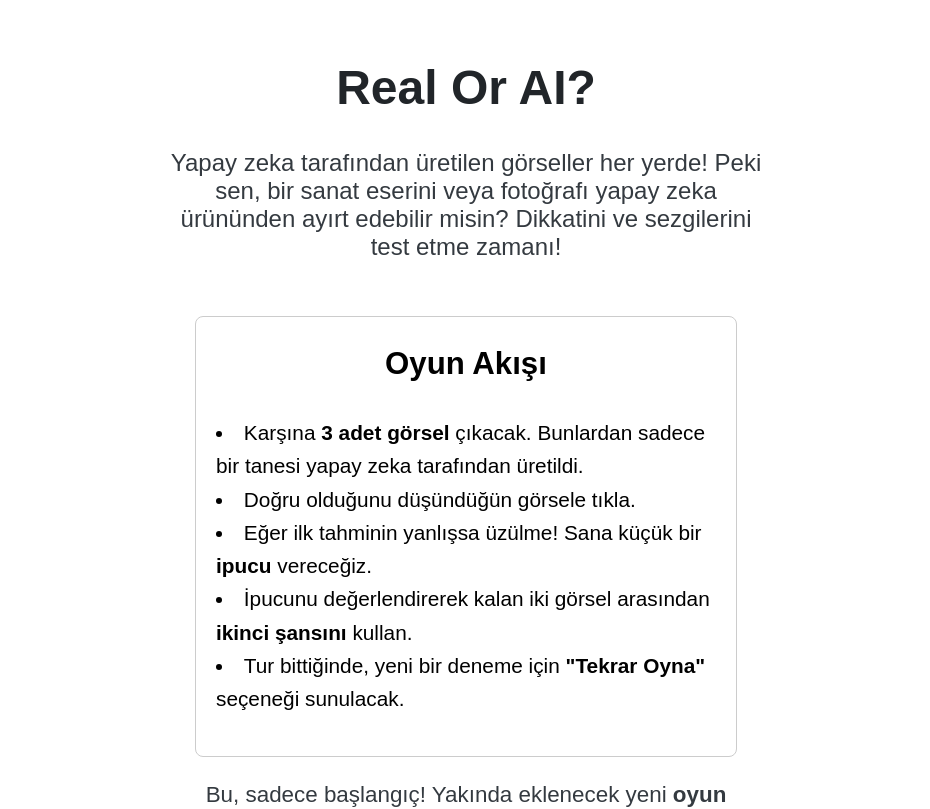
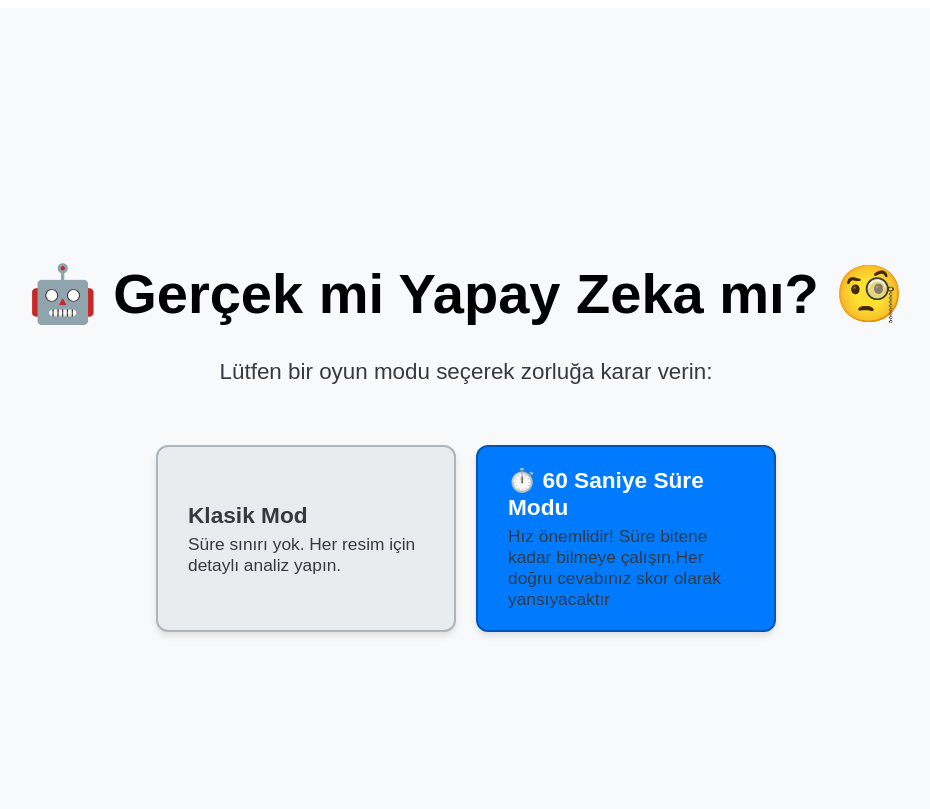
Before and after one commit to salihaisgorenn/1030510779_BS435_WebProgramlama, a React (Vite) app: page / in a window 1280 px wide. Shown: the top 809 px of the page, without its empty margins (174-1104 px from the left). Built offline with nearby package versions, Linux system fonts and the light colour scheme.

Commit message:
feat: Worked on new mode implementation

```diff
--- a/src/App.jsx
+++ b/src/App.jsx
@@ -2,11 +2,20 @@ import React, { useState } from 'react';
 import StartScreen from './components/StartScreen.jsx';
 import GameScreen from './components/GameScreen.jsx';
 import ResultScreen from './components/ResultScreen.jsx';
+import ModeSelectionScreen from './components/ModeSelectionScreen.jsx';
+
+const MODES = {
+    CLASSIC: 'CLASSIC',
+    SPRINT: 'SPRINT',
+    NOT_SELECTED: 'NOT_SELECTED'
+};
 
 function App() {
     const [gameState, setGameState] = useState('start');
     const [isCorrectGuess, setIsCorrectGuess] = useState(false);
     const [gameId, setGameId] = useState(0);
+
+    const [gameMode, setGameMode] = useState(MODES.NOT_SELECTED);
 
     const handleGuessDone = (isCorrect) => {
         if (isCorrect) {
@@ -14,7 +23,6 @@ function App() {
         } else {
             setIsCorrectGuess(false);
         }
-
         setGameState('result');
     };
 
@@ -23,19 +31,41 @@ function App() {
         setGameId(prevId => prevId + 1);
     };
 
+    const handleNextRound = () => {
+        setGameId(prevId => prevId + 1);
+    };
+
+    if (gameMode === MODES.NOT_SELECTED) {
+        return (
+            <ModeSelectionScreen setGameMode={setGameMode} MODES={MODES} />
+        );
+    }
+
     if (gameState === 'start') {
         const startGame = () => {
             setGameId(prevId => prevId + 1);
             setGameState('playing');
         }
-        return <StartScreen onStart={startGame} />;
+
+        return <StartScreen onStart={startGame} currentMode={gameMode} />;
 
     } else if (gameState === 'playing') {
-        return <GameScreen onGuessDone={handleGuessDone} gameId={gameId} />;
+        return (
+            <GameScreen
+                onGuessDone={handleGuessDone}
+                gameId={gameId}
+                currentMode={gameMode}
+                setGameMode={setGameMode}
+                MODES={MODES}
+                onNextRound={handleNextRound} // YENİ PROP
+            />
+        );
 
     } else if (gameState === 'result') {
-        return <ResultScreen isCorrect={isCorrectGuess} onPlayAgain={handlePlayAgain} />;
+
+        return <ResultScreen isCorrect={isCorrectGuess} onPlayAgain={handlePlayAgain} currentMode={gameMode} />;
     }
 }
 
+export { MODES };
 export default App;
--- a/src/components/GameScreen.jsx
+++ b/src/components/GameScreen.jsx
@@ -10,18 +10,61 @@ function shuffleArray(array) {
     return newArray;
 }
 
-// GÜNCELLENDİ: Prop'un adı artık 'onGuessDone'
-function GameScreen({ onGuessDone, gameId }) {
+function GameScreen({ onGuessDone, gameId, currentMode, setGameMode, MODES, onNextRound }) {
     const [currentImages, setCurrentImages] = useState([]);
     const [guessCount, setGuessCount] = useState(0);
     const [disabledImages, setDisabledImages] = useState([]);
     const [hint, setHint] = useState(null);
 
+    const INITIAL_TIME_MS = 60 * 1000;
+    const [timeLeft, setTimeLeft] = useState(INITIAL_TIME_MS);
+    const [timerRunning, setTimerRunning] = useState(false);
+    const [score, setScore] = useState(0);
+
+    const [feedback, setFeedback] = useState(null);
+
     useEffect(() => {
+        let interval = null;
+
+        if (currentMode === MODES.SPRINT && timerRunning && timeLeft > 0) {
+            interval = setInterval(() => {
+                setTimeLeft(prevTime => prevTime - 10);
+            }, 10);
+        } else if (timeLeft <= 0 && currentMode === MODES.SPRINT) {
+            clearInterval(interval);
+            setTimerRunning(false);
+        }
+
+        return () => clearInterval(interval);
+    }, [currentMode, timerRunning, timeLeft, MODES.SPRINT]);
+
+    useEffect(() => {
+        if (feedback && currentMode === MODES.SPRINT) {
+            const timeout = setTimeout(() => {
+                setFeedback(null);
+
+                if (feedback === 'correct' || feedback === 'secondWrong') {
+                    onNextRound();
+                }
+            }, 1500);
+            return () => clearTimeout(timeout);
+        }
+    }, [feedback, currentMode, MODES.SPRINT, onNextRound]);
+
+
+    useEffect(() => {
+        if (gameId === 1 && currentMode === MODES.SPRINT) {
+            setTimeLeft(INITIAL_TIME_MS);
+            setTimerRunning(true);
+            setScore(0);
+        } else if (currentMode === MODES.CLASSIC) {
+            setTimerRunning(false);
+        }
+
         setGuessCount(0);
         setDisabledImages([]);
         setHint(null);
-
+        setFeedback(null);
 
         const realImages = gameImages.filter(img => !img.isAI);
         const aiImages = gameImages.filter(img => img.isAI);
@@ -31,10 +74,8 @@ function GameScreen({ onGuessDone, gameId }) {
             return;
         }
 
-
         const shuffledReals = shuffleArray(realImages).slice(0, 2);
         const shuffledAI = shuffleArray(aiImages).slice(0, 1);
-
 
         const finalImages = shuffleArray([...shuffledReals, ...shuffledAI]);
         const imagesWithUniqueUrls = finalImages.map(image => {
@@ -50,21 +91,43 @@ function GameScreen({ onGuessDone, gameId }) {
 
         setCurrentImages(imagesWithUniqueUrls);
 
-    }, [gameId]);
+    }, [gameId, currentMode]);
+
 
     const handleImageClick = (image) => {
-        if (disabledImages.includes(image.id)) {
+        if (disabledImages.includes(image.id) || (currentMode === MODES.SPRINT && timeLeft <= 0)) {
             return;
         }
 
         if (image.isAI) {
+            if (currentMode === MODES.SPRINT) {
+                setFeedback('correct');
+                setScore(prev => prev + 1);
+            } else {
                 onGuessDone(true);
+            }
 
         } else {
             setDisabledImages(prevDisabled => [...prevDisabled, image.id]);
 
+            if (currentMode === MODES.SPRINT) {
                 if (guessCount === 0) {
+                    setFeedback('wrong');
+                    setGuessCount(1);
+                    const aiImageInRound = currentImages.find(img => img.isAI);
+                    const fallbackHint = 'Bu resimdeki detaylar sence de tuhaf değil mi?';
 
+                    if (aiImageInRound && aiImageInRound.hint) {
+                        setHint(aiImageInRound.hint);
+                    } else {
+                        setHint(fallbackHint);
+                    }
+                } else {
+                    setFeedback('secondWrong');
+                }
+
+            } else {
+                if (guessCount === 0) {
                     setGuessCount(1);
                     const aiImageInRound = currentImages.find(img => img.isAI);
                     const fallbackHint = 'Bu resimdeki detaylar sence de tuhaf değil mi?';
@@ -78,8 +141,8 @@ function GameScreen({ onGuessDone, gameId }) {
                     onGuessDone(false);
                 }
             }
+        }
     };
-
 
     const containerStyle = {
         display: 'flex',
@@ -97,8 +160,9 @@ function GameScreen({ onGuessDone, gameId }) {
     };
     const subHeadingStyle = {
         fontSize: '1.5em',
-        marginBottom: '40px',
+        marginBottom: '10px',
         color: '#555',
+        minHeight: '27px',
     };
     const imageContainerStyle = {
         display: 'flex',
@@ -128,18 +192,116 @@ function GameScreen({ onGuessDone, gameId }) {
         margin: '20px 0',
         transition: 'opacity 0.5s',
     };
+
+    const timerStyle = {
+        fontSize: '2em',
+        fontWeight: 'bold',
+        color: timeLeft <= 10000 && currentMode === MODES.SPRINT ? '#dc3545' : '#28a745',
+        marginBottom: '15px',
+    };
+
+
+    const feedbackStyle = {
+        fontSize: '2em',
+        fontWeight: 'bolder',
+        marginBottom: '15px',
+        height: '40px',
+        transition: 'opacity 0.3s',
+    };
+
+    const getFeedbackText = () => {
+        switch(feedback) {
+            case 'correct':
+                return { text: ' 🎉 Doğru Bildin!', color: '#28a745' };
+            case 'wrong':
+                return { text: ' 💡 Yanlış Tahmin, İpucuna bak !', color: '#ffc107' };
+            case 'secondWrong':
+                return { text: '❌ Yanlış Bildin', color: '#dc3545' };
+            default:
+                return { text: '', color: 'transparent' };
+        }
+    }
+    const currentFeedback = getFeedbackText();
+
+    const modeTitle = currentMode === MODES.SPRINT ? `⏱️ 60 Saniye Sprint | Skor: ${score}` : 'Seçimini Yap';
+
     if (currentImages.length === 0) {
         return <div style={containerStyle}><h1>Görseller yükleniyor...</h1></div>
     }
 
+    const formatTime = (ms) => {
+        if (ms < 0) return "0.00 sn";
+        const seconds = Math.floor(ms / 1000);
+        const remainderMs = ms % 1000;
+        return `${seconds}.${String(remainderMs).padStart(3, '0').substring(0, 2)} sn`;
+    };
+
     return (
         <div style={containerStyle}>
-            <h1 style={headingStyle}>Seçimini Yap</h1>
+
+            <h1 style={headingStyle}>{modeTitle}</h1>
+
+            {currentMode === MODES.SPRINT && timeLeft > 0 && (
+                <div style={timerStyle}>
+                    Kalan Süre: {formatTime(timeLeft)}
+                </div>
+            )}
+
+            {((currentMode === MODES.CLASSIC) || (currentMode === MODES.SPRINT && timeLeft > 0)) && !feedback ? (
                 <p style={subHeadingStyle}>Hangisi yapay zeka tarafından üretilmiştir?</p>
+            ) : (
+                <div style={{...feedbackStyle, color: currentFeedback.color, opacity: feedback ? 1 : 0}}>
+                    {currentFeedback.text}
+                </div>
+            )}
+
+            {currentMode === MODES.SPRINT && timeLeft <= 0 && (
+                <div style={{ ...timerStyle, display: 'flex', flexDirection: 'column', alignItems: 'center' }}>
+                    SÜRE BİTTİ! Toplam Skor: {score}
+
+                    <div style={{ display: 'flex', gap: '20px', marginTop: '20px' }}>
+
+                        <button
+                            onClick={() => {
+                                setGameMode(currentMode);
+                                onNextRound();
+                            }}
+                            style={{
+                                padding: '12px 25px',
+                                fontSize: '1em',
+                                backgroundColor: '#007bff',
+                                color: 'white',
+                                border: 'none',
+                                borderRadius: '8px',
+                                cursor: 'pointer',
+                                fontWeight: 'bold'
+                            }}
+                        >
+                            Tekrar Oyna (60 sn)
+                        </button>
+
+                        <button
+                            onClick={() => setGameMode(MODES.NOT_SELECTED)}
+                            style={{
+                                padding: '12px 25px',
+                                fontSize: '1em',
+                                backgroundColor: '#343a40',
+                                color: 'white',
+                                border: 'none',
+                                borderRadius: '8px',
+                                cursor: 'pointer',
+                                fontWeight: 'bold'
+                            }}
+                        >
+                            Ana Menüye Dön
+                        </button>
+                    </div>
+                </div>
+            )}
 
             <div style={imageContainerStyle}>
                 {currentImages.map((image) => {
-                    const isDisabled = disabledImages.includes(image.id);
+                    const isDisabled = disabledImages.includes(image.id) || (currentMode === MODES.SPRINT && timeLeft <= 0);
 
                     return (
                         <div
--- /dev/null
+++ b/src/components/ModeSelectionScreen.jsx
@@ -0,0 +1,95 @@
+import React from 'react';
+const styles = {
+    container: {
+        display: 'flex',
+        flexDirection: 'column',
+        alignItems: 'center',
+        justifyContent: 'center',
+        minHeight: '100vh',
+        textAlign: 'center',
+        padding: '20px',
+        fontFamily: 'sans-serif',
+        backgroundColor: '#f8f9fa',
+    },
+    heading: {
+        fontSize: '3.5em',
+        marginBottom: '10px',
+        color: '#000000',
+    },
+    subHeading: {
+        fontSize: '1.4em',
+        marginBottom: '40px',
+        color: '#343a40',
+        fontWeight: '500',
+    },
+    buttonContainer: {
+        display: 'flex',
+        gap: '20px',
+        marginTop: '20px',
+    },
+    modeButton: {
+        padding: '20px 30px',
+        border: 'none',
+        borderRadius: '12px',
+        cursor: 'pointer',
+        width: '300px',
+        transition: 'all 0.3s ease',
+        boxShadow: '0 4px 6px rgba(0, 0, 0, 0.1)',
+        textAlign: 'left',
+    },
+    classicButton: {
+        backgroundColor: '#e9ecef',
+        color: '#343a40',
+        border: '2px solid #adb5bd',
+    },
+    sprintButton: {
+        backgroundColor: '#007bff',
+        color: 'white',
+        border: '2px solid #0056b3',
+    },
+    buttonHover: {
+        transform: 'translateY(-3px)',
+        boxShadow: '0 6px 10px rgba(0, 0, 0, 0.15)',
+    },
+    title: {
+        margin: '0 0 5px 0',
+        fontSize: '1.7em',
+        fontWeight: 'bold',
+    },
+    description: {
+        margin: 0,
+        fontSize: '1.3em',
+        opacity: 1,
+        color: '#343a40',
+    }
+};
+
+function ModeSelectionScreen({ setGameMode, MODES }) {
+    return (
+        <div style={styles.container}>
+            <h1 style={styles.heading}>🤖 Gerçek mi Yapay Zeka mı? 🧐</h1>
+            <p style={styles.subHeading}>Lütfen bir oyun modu seçerek zorluğa karar verin:</p>
+
+            <div style={styles.buttonContainer}>
+
+                <button
+                    style={{...styles.modeButton, ...styles.classicButton}}
+                    onClick={() => setGameMode(MODES.CLASSIC)}
+                >
+                    <h4 style={styles.title}>Klasik Mod</h4>
+                    <p style={styles.description}>Süre sınırı yok. Her resim için detaylı analiz yapın.</p>
+                </button>
+
+                <button
+                    style={{...styles.modeButton, ...styles.sprintButton}}
+                    onClick={() => setGameMode(MODES.SPRINT)}
+                >
+                    <h4 style={styles.title}>⏱️ 60 Saniye Süre Modu</h4>
+                    <p style={styles.description}>Hız önemlidir! Süre bitene kadar bilmeye çalışın.Her doğru cevabınız skor olarak yansıyacaktır</p>
+                </button>
+            </div>
+        </div>
+    );
+}
+
+export default ModeSelectionScreen;
```
Lines whose indentation alone changed are shown as unchanged.
